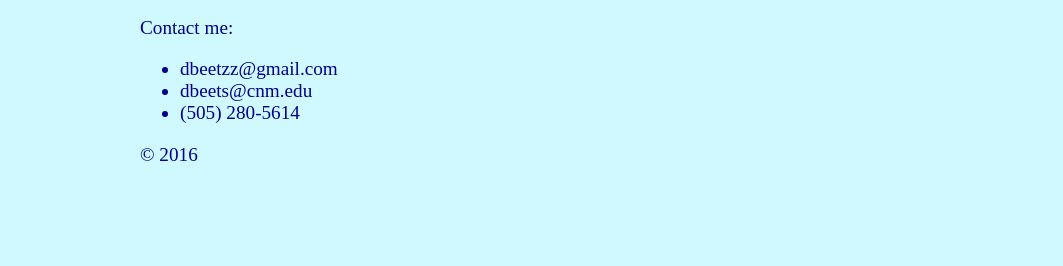
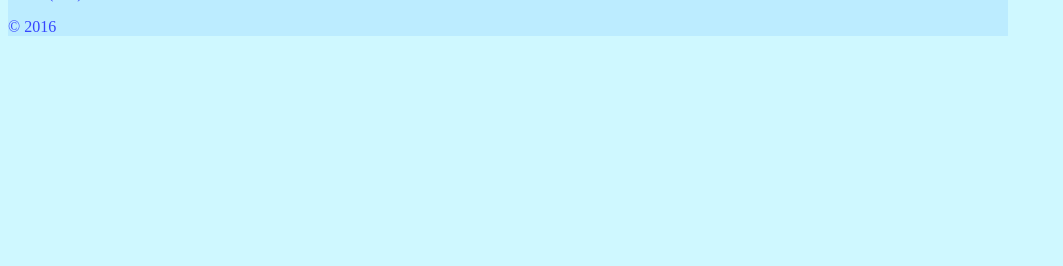
Before and after one commit to dbeetz/about-me, a PHP site: page / in a window 1280 px wide. Shown: the part 1010-1276 px from the top of the page, without its empty margins (0-1063 px from the left). After the commit the page ends 1046 px from the top, so only its background shows below. Run offline with PHP 8.4, Linux system fonts and the light colour scheme.

Commit message:
Updated css for footer and body

```diff
--- a/css/style.css
+++ b/css/style.css
@@ -2,7 +2,11 @@ body {
 	background: #cff8ff;
 	color: darkblue;
 	font-size: larger;
-	margin: auto;
-	padding: 100px;
+	border: #77ddff;
 	width: 1000px;
 }
+footer {
+	background: #bcecff;
+	color: #3645ff;
+	font-size: medium;
+}
```
